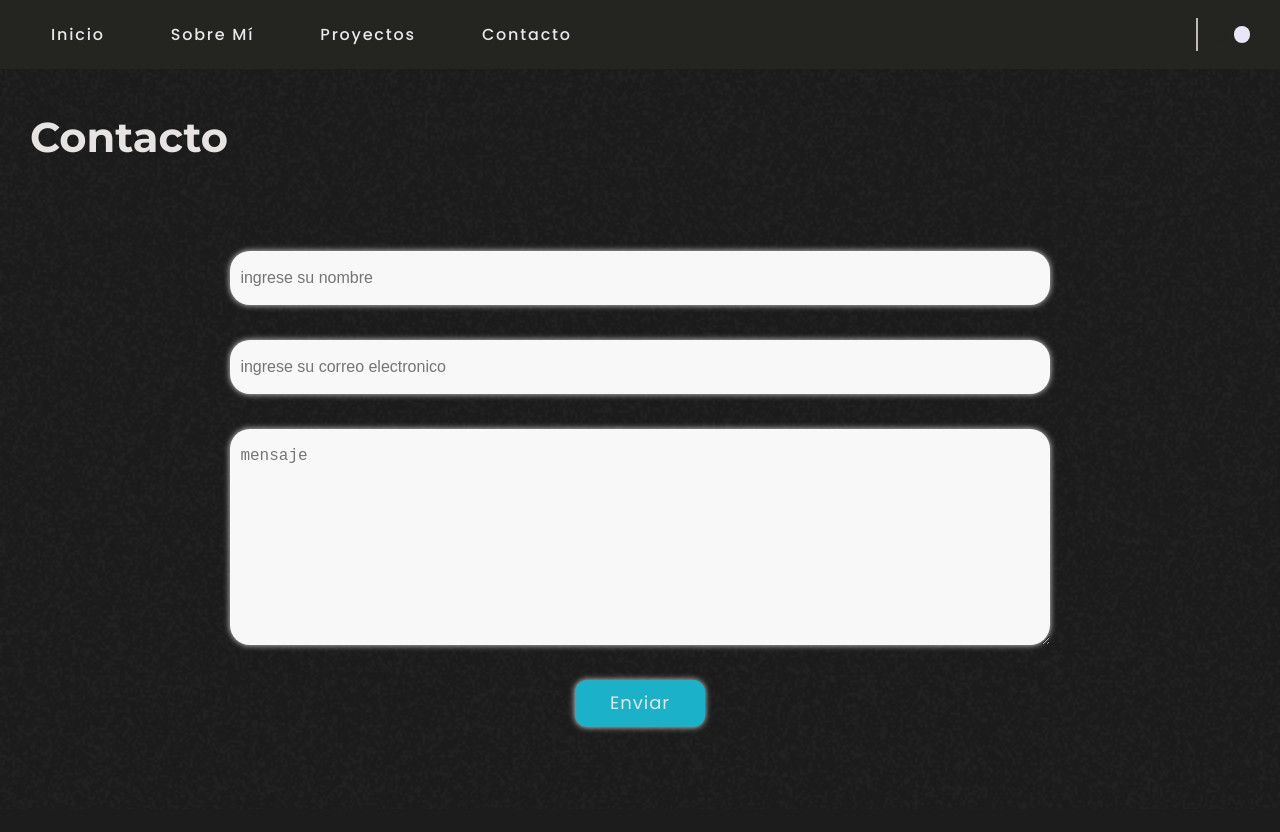
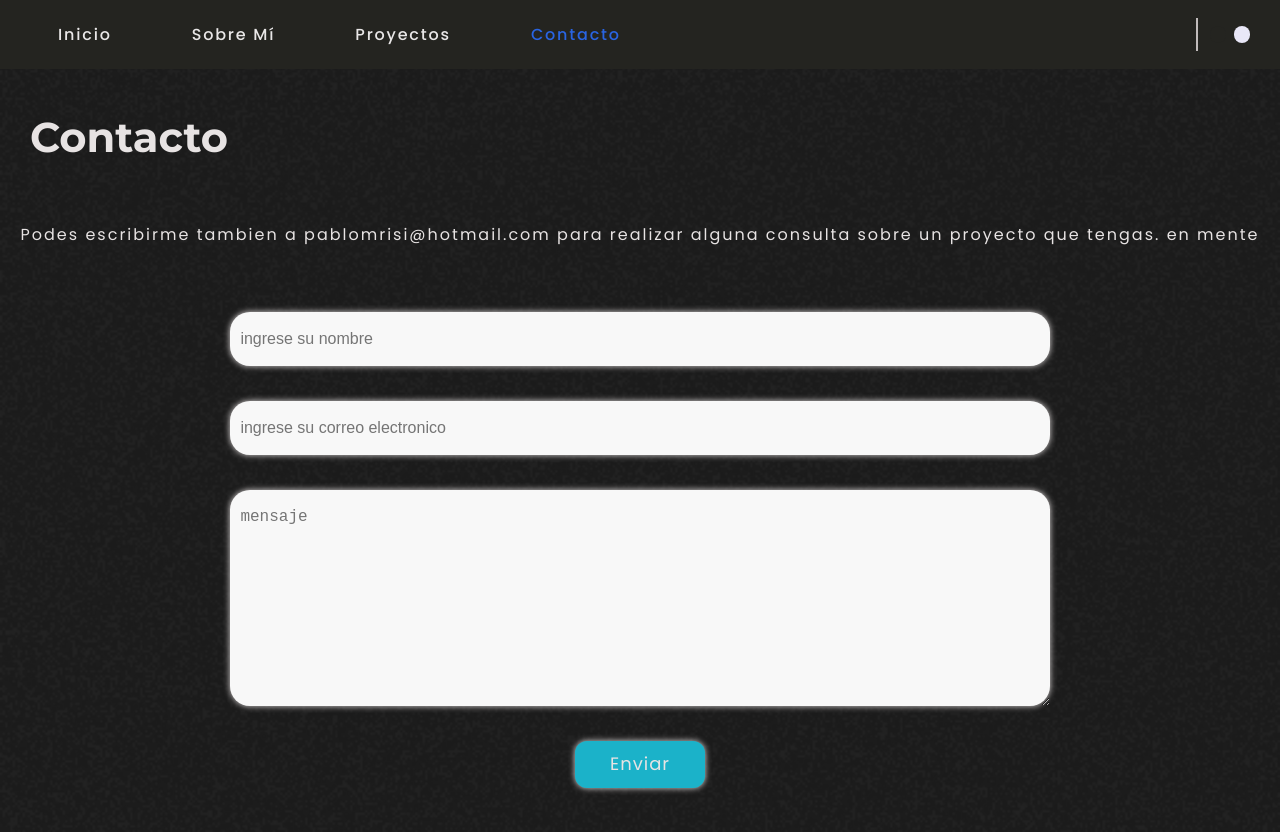
Before and after one commit to risipablo/Portafolio-Original, a React (Vite) app: page /contacto in a window 1280 px wide. Shown: the top 832 px of the page. Before the commit the page ends 809 px from the top, so only its background shows below. Built offline with nearby package versions, Linux system fonts and the light colour scheme.

Commit message:
Contacto1

```diff
--- a/index.html
+++ b/index.html
@@ -7,7 +7,11 @@
     <link rel="stylesheet" href="https://cdnjs.cloudflare.com/ajax/libs/font-awesome/6.3.0/css/all.min.css"
     integrity="sha512-SzlrxWUlpfuzQ+pcUCosxcglQRNAq/DZjVsC0lE40xsADsfeQoEypE+enwcOiGjk/bSuGGKHEyjSoQ1zVisanQ=="
     crossorigin="anonymous" referrerpolicy="no-referrer" />
-    <title>Pablo Risi - Portafolio</title>
+    <title>Pablo Risi - Desarrollador Frontend</title>
+    <meta property="og:type" content="website">
+    <meta property="og:title" content="Pablo Risi - Desarrollador Frontend">
+    <meta property="og:description" content="Desarrollador Frontend Junior. Buscando involucrarse en el mundo TECH.">
+    <meta property="og:locale" content="es_ES" />
   </head>
   <body>
     <div id="root"></div>
--- a/src/components/contacto.css
+++ b/src/components/contacto.css
@@ -14,6 +14,13 @@ h1{
     margin: 12px 0px;
     font-size: 2.6rem;
     font-family: 'Montserrat', sans-serif;;
+}
+
+.contact{
+
+    padding: 18px;
+    letter-spacing: 2px;
+    text-align: center;
 }
 
 form{
--- a/src/components/contacto.jsx
+++ b/src/components/contacto.jsx
@@ -16,6 +16,7 @@ export const Contacto = () => {
     return(
         <section className="container-contacto">
             <h1> Contacto </h1>
+            <p className="contact">Podes escribirme tambien a pablomrisi@hotmail.com para realizar alguna consulta sobre un proyecto que tengas. en mente  </p>
             <form className="form" onSubmit={handleSubmit(enviar)}>
                 <input type="text" placeholder="ingrese su nombre" {...register("nombre")} ></input>
                 <input type="email" placeholder="ingrese su correo electronico" {...register("correo")} ></input>
--- a/src/components/inicio.css
+++ b/src/components/inicio.css
@@ -38,13 +38,12 @@
 
 .info h2{
     padding: 18px;
-    font-size: 4rem;
+    font-size: 3rem;
 }
 
 .info h3{
-    flex-wrap:wrap;
-    padding: 18px 22px;
-    font-size: 22px;
+    padding: 18px;
+    font-size: 20px;
     letter-spacing: 3px;
 }
 
@@ -63,7 +62,7 @@
     align-items: center;
     justify-content: center;
     margin-top: 60px;
-    font-size: 4rem;
+    font-size: 3rem;
 }
 .iconos i{
     color: #f0f8ff;
@@ -116,6 +115,13 @@ a{
         height: 120vh;
     }
 
+    .info h2{
+        font-size: 4rem;
+    }
+
+    .info h3{
+        font-size: 22px;
+    }
 
     .contenido-foto{
         display: flex;
@@ -126,4 +132,8 @@ a{
     .info{
         margin: 0 auto;
     }
+
+    .iconos{
+        font-size: 4rem;
+    }
 }
--- a/src/components/navbar.css
+++ b/src/components/navbar.css
@@ -56,7 +56,7 @@
         text-decoration: none;
         font-size: 1rem;
         font-weight: 500;
-        margin: 0px 25px;
+        margin: 0px 12px;
         padding: 4px 8px;
         letter-spacing: 1.8px;
         color: #e9e7e7;
@@ -80,14 +80,17 @@
         height: 3px;
         width: 25px;
         background-color: #e9e7e7;
-        margin: 5px 12px;
+        margin: 4px 12px;
         body.dark & {
             background-color: #19191a;
         }
     }
 
-    .active {
-        color: aqua;
+    .active a {
+        color:#2a66e6fb;
+        body.dark & {
+            color:#2a66e6fb;
+        }
     }
 
 
@@ -131,7 +134,7 @@
 
         .menu a {
             margin: 22px auto;
-            padding: 12px 0px;
+            padding: 8px 0px;
             font-size: 1.8rem;
         }
     }
--- a/src/components/navbar.jsx
+++ b/src/components/navbar.jsx
@@ -40,10 +40,10 @@ const Navbar = () => {
             <div className="navbar">
 
             <div className={`menu ${isMenuOpen ? 'open' : ''}`}>
-                <NavLink className="active" to="/" >Inicio</NavLink>
-                <NavLink className="active" to="/sobremi">Sobre Mí</NavLink>
-                <NavLink className="active" to="/proyectos">Proyectos</NavLink>
-                <NavLink className="active" to="/contacto">Contacto</NavLink>
+                <NavLink to="/" ><a className="active">Inicio</a></NavLink>
+                <NavLink  to="/sobremi"><a className="active">Sobre Mí</a></NavLink>
+                <NavLink  to="/proyectos"><a className="active">Proyectos</a></NavLink>
+                <NavLink to="/contacto"><a className="active">Contacto</a></NavLink>
             </div>
 
             <div className="menu-icon" onClick={toggleMenu}>
```
